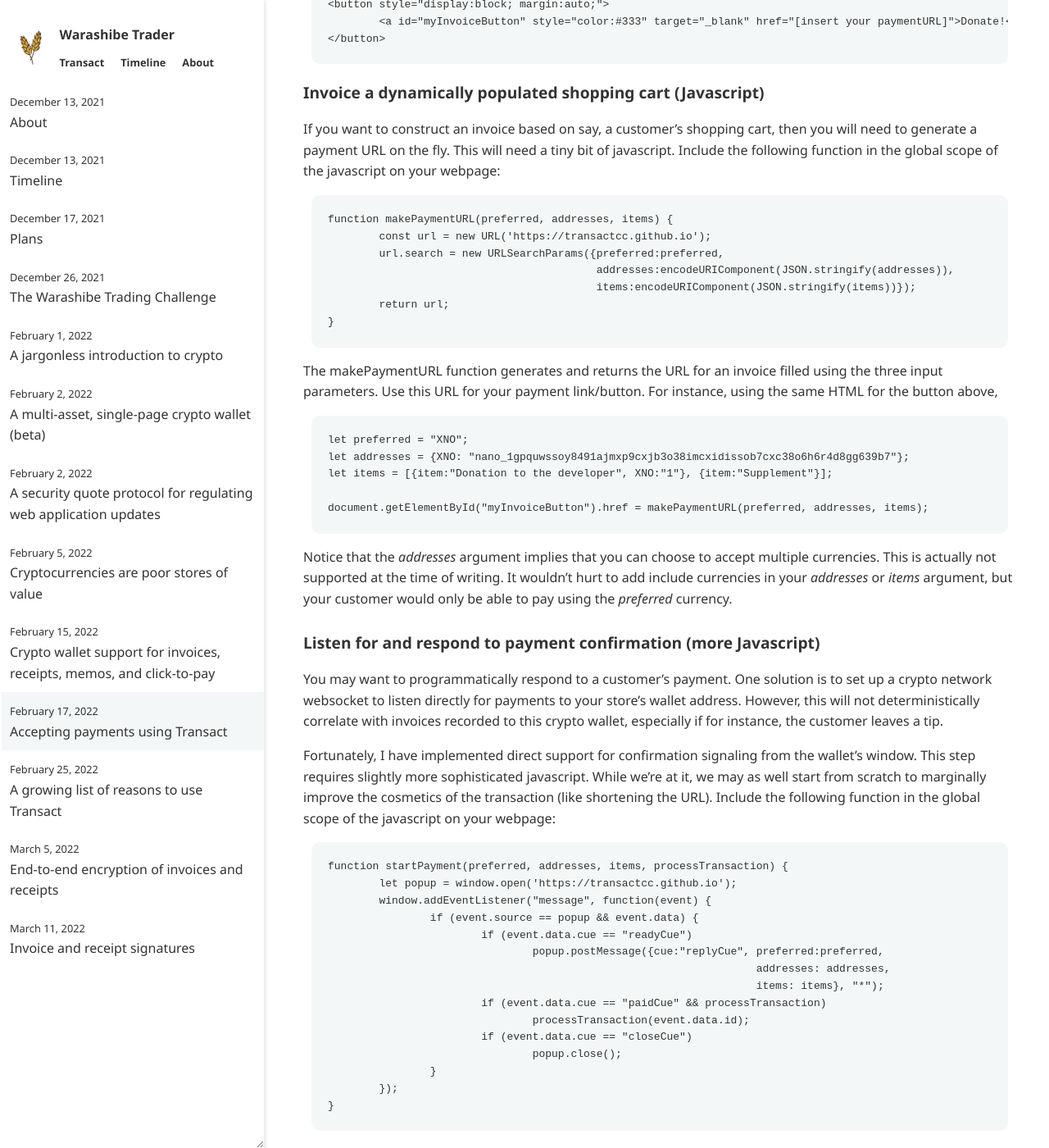
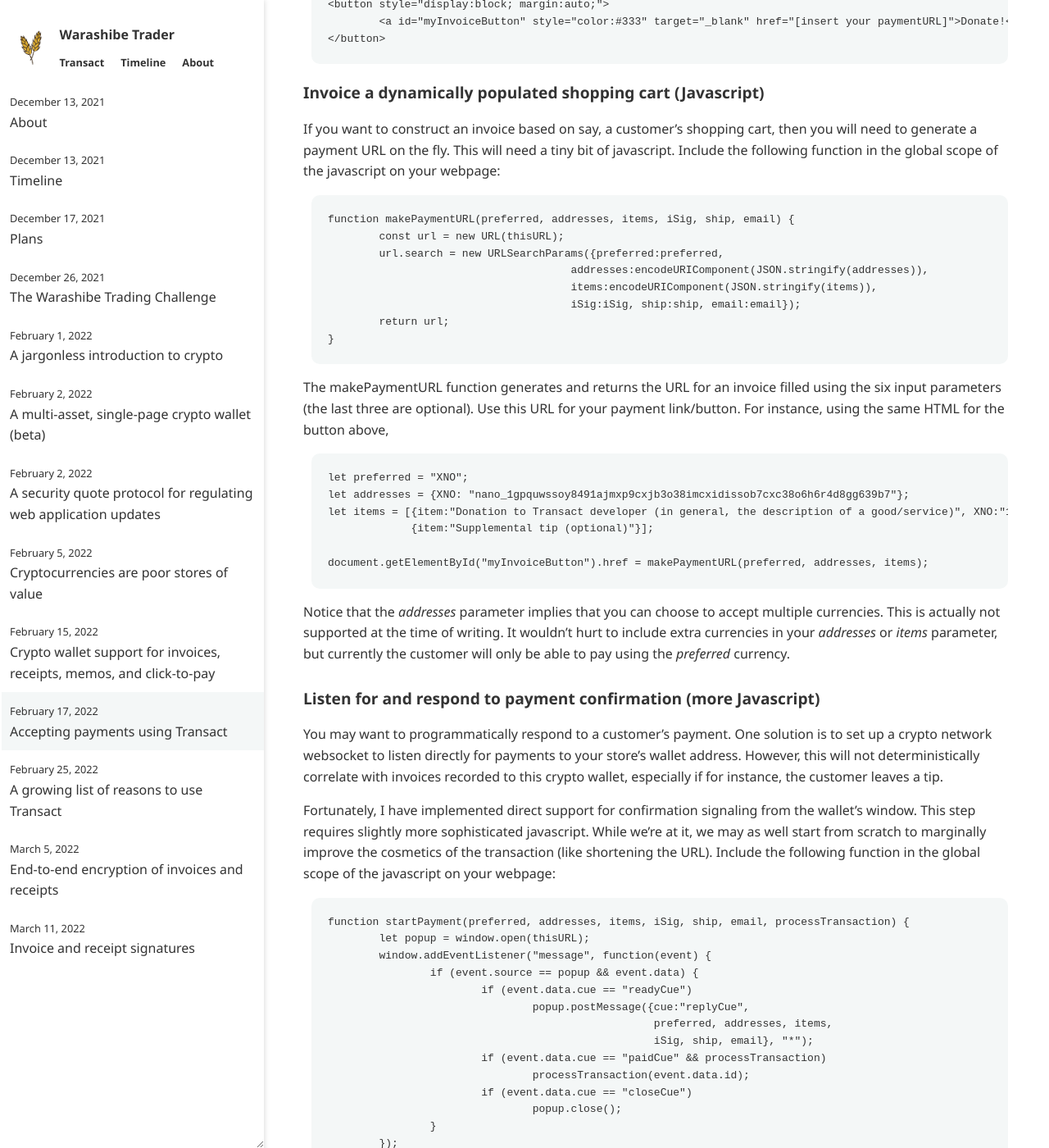
Before and after one commit to warashibetrader/warashibetrader.github.io, a Jekyll site: the page built from _posts/2022-02-17-invoices.md, in a window 1280 px wide and 1400 px high, scrolled down 584 px. Shown: the whole window at 82% size. Built offline with Jekyll 4.4.1, drawn with Linux system fonts in a browser that asks for light colours; some of the changed text lies outside the part shown.

Commit message:
Update 2022-02-17-invoices.md

```diff
--- a/_posts/2022-02-17-invoices.md
+++ b/_posts/2022-02-17-invoices.md
@@ -6,7 +6,7 @@
 
 ### Invoice a static product or service (URL)
 
-The in-wallet tool should suffice to produce the URL you need. For instance, I used the tool to make this [donation link](https://transactcc.github.io/?preferred=XNO&addresses=%257B%2522XNO%2522%253A%2522nano_1gpquwssoy8491ajmxp9cxjb3o38imcxidissob7cxc38o6h6r4d8gg639b7%2522%257D&items=%255B%257B%2522item%2522%253A%2522Donation%2520to%2520the%2520developer%2522%252C%2522XNO%2522%253A%25221%2522%257D%252C%257B%2522item%2522%253A%2522Supplement%2522%252C%2522XNO%2522%253A%2522%2522%257D%255D).
+The in-wallet tool should suffice to produce the URL you need. For instance, I used the tool to make this [donation link](https://transactcc.github.io/?preferred=XNO&addresses=%257B%2522XNO%2522%253A%2522nano_1gpquwssoy8491ajmxp9cxjb3o38imcxidissob7cxc38o6h6r4d8gg639b7%2522%257D&items=%255B%257B%2522item%2522%253A%2522Donation%2520to%2520Transact%2520developer%2520%28in%2520general%252C%2520the%2520description%2520of%2520a%2520good%252Fservice%29%2522%252C%2522XNO%2522%253A%25221.00%2522%257D%252C%257B%2522item%2522%253A%2522Supplemental%2520tip%2520%28optional%29%2522%252C%2522XNO%2522%253A%2522%2522%257D%255D&iSig=C815911C9A5B9F6A5BA080DC48BD2D7D854FBCA6B170E7312443A8744A94B465E2DAC14970E35C4539D9B5337885746D88601D5EF969B8A349430262FE14470F&ship=false&email=false).
 
 
 
@@ -15,7 +15,7 @@
 
 It's not very professional to ask for payment from an in-line link, and possibly disruptive for the link to leave the current website. A little HTML creates a button which opens the invoice in a new tab:
 
-<button style="display:block; margin:auto;"><a style="color:#333" target="_blank" href="https://transactcc.github.io/?preferred=XNO&addresses=%257B%2522XNO%2522%253A%2522nano_1gpquwssoy8491ajmxp9cxjb3o38imcxidissob7cxc38o6h6r4d8gg639b7%2522%257D&items=%255B%257B%2522item%2522%253A%2522Donation%2520to%2520the%2520developer%2522%252C%2522XNO%2522%253A%25221%2522%257D%252C%257B%2522item%2522%253A%2522Supplement%2522%252C%2522XNO%2522%253A%2522%2522%257D%255D">Donate!</a></button>
+<button style="display:block; margin:auto;"><a style="color:#333" target="_blank" href="https://transactcc.github.io/?preferred=XNO&addresses=%257B%2522XNO%2522%253A%2522nano_1gpquwssoy8491ajmxp9cxjb3o38imcxidissob7cxc38o6h6r4d8gg639b7%2522%257D&items=%255B%257B%2522item%2522%253A%2522Donation%2520to%2520Transact%2520developer%2520%28in%2520general%252C%2520the%2520description%2520of%2520a%2520good%252Fservice%29%2522%252C%2522XNO%2522%253A%25221.00%2522%257D%252C%257B%2522item%2522%253A%2522Supplemental%2520tip%2520%28optional%29%2522%252C%2522XNO%2522%253A%2522%2522%257D%255D&iSig=C815911C9A5B9F6A5BA080DC48BD2D7D854FBCA6B170E7312443A8744A94B465E2DAC14970E35C4539D9B5337885746D88601D5EF969B8A349430262FE14470F&ship=false&email=false">Donate!</a></button>
 
 Here is the HTML code in plaintext:
 
@@ -28,23 +28,25 @@
 
 If you want to construct an invoice based on say, a customer's shopping cart, then you will need to generate a payment URL on the fly. This will need a tiny bit of javascript. Include the following function in the global scope of the javascript on your webpage:
 
-	function makePaymentURL(preferred, addresses, items) {
-		const url = new URL('https://transactcc.github.io');
+	function makePaymentURL(preferred, addresses, items, iSig, ship, email) {
+		const url = new URL(thisURL);
 		url.search = new URLSearchParams({preferred:preferred,
-						  addresses:encodeURIComponent(JSON.stringify(addresses)),
-						  items:encodeURIComponent(JSON.stringify(items))});
+					      addresses:encodeURIComponent(JSON.stringify(addresses)),
+					      items:encodeURIComponent(JSON.stringify(items)),
+					      iSig:iSig, ship:ship, email:email});
 		return url;
 	}
 
-The makePaymentURL function generates and returns the URL for an invoice filled using the three input parameters. Use this URL for your payment link/button. For instance, using the same HTML for the button above,
+The makePaymentURL function generates and returns the URL for an invoice filled using the six input parameters (the last three are optional). Use this URL for your payment link/button. For instance, using the same HTML for the button above,
 
 	let preferred = "XNO";
 	let addresses = {XNO: "nano_1gpquwssoy8491ajmxp9cxjb3o38imcxidissob7cxc38o6h6r4d8gg639b7"};
-	let items = [{item:"Donation to the developer", XNO:"1"}, {item:"Supplement"}];
+	let items = [{item:"Donation to Transact developer (in general, the description of a good/service)", XNO:"1"},
+		     {item:"Supplemental tip (optional)"}];
 
 	document.getElementById("myInvoiceButton").href = makePaymentURL(preferred, addresses, items);
 
-Notice that the _addresses_ argument implies that you can choose to accept multiple currencies. This is actually not supported at the time of writing. It wouldn't hurt to add include currencies in your _addresses_ or _items_ argument, but your customer would only be able to pay using the _preferred_ currency.
+Notice that the _addresses_ parameter implies that you can choose to accept multiple currencies. This is actually not supported at the time of writing. It wouldn't hurt to include extra currencies in your _addresses_ or _items_ parameter, but currently the customer will only be able to pay using the _preferred_ currency.
 
 
 ### Listen for and respond to payment confirmation (more Javascript)
@@ -53,14 +55,14 @@
 
 Fortunately, I have implemented direct support for confirmation signaling from the wallet's window. This step requires slightly more sophisticated javascript. While we're at it, we may as well start from scratch to marginally improve the cosmetics of the transaction (like shortening the URL). Include the following function in the global scope of the javascript on your webpage:
 
-	function startPayment(preferred, addresses, items, processTransaction) {
-		let popup = window.open('https://transactcc.github.io');
+	function startPayment(preferred, addresses, items, iSig, ship, email, processTransaction) {
+		let popup = window.open(thisURL);
 		window.addEventListener("message", function(event) {
 			if (event.source == popup && event.data) {
 				if (event.data.cue == "readyCue")
-					popup.postMessage({cue:"replyCue", preferred:preferred,
-									   addresses: addresses,
-									   items: items}, "*");
+					popup.postMessage({cue:"replyCue",
+						     	   preferred, addresses, items,
+						     	   iSig, ship, email}, "*");
 				if (event.data.cue == "paidCue" && processTransaction)
 					processTransaction(event.data.id);
 				if (event.data.cue == "closeCue")
@@ -69,7 +71,7 @@
 		});
 	}
 
-The startPayment function initiates a payment based on the first three input parameters. The last parameter should be a function, which will be called when the payment is confirmed. This function has access to a single parameter, which is the transaction ID. For instance, you can use this to confirm the payment on the crypto network directly. (Of course, you want to let your server do this. The client cannot be trusted to run your site's code.)
+The startPayment function initiates a payment based on the first six input parameters. The last parameter should be a function, which will be called when the payment is confirmed. This function has access to a single parameter, which is the transaction ID. For instance, you can use this to confirm the payment on the crypto network directly. (Of course, you want to let your server do this. The client cannot be trusted to run your site's code.)
 
 The following example creates a thank-you alert when the client completes a payment. First, the button,
 
@@ -79,16 +81,17 @@
 
 	let preferred = "XNO";
 	let addresses = {XNO: "nano_1gpquwssoy8491ajmxp9cxjb3o38imcxidissob7cxc38o6h6r4d8gg639b7"};
-	let items = [{item:"Donation to the developer", XNO:"1"}, {item:"Supplement"}];
+	let items = [{item:"Donation to Transact developer (in general, the description of a good/service)", XNO:"1"},
+		     {item:"Supplemental tip (optional)"}];
 	function myPaymentResponse(transactionID) {
 		alert("Thank you!");
-		// Send transactionID to your server.
+		// Then send transactionID to your server.
 		// Have your server verify the transaction on the crypto network directly.
 		// Possibly do more after verification.
 	}
 
 	document.getElementById("jsInvoice").onclick = function() {
-		startPayment(preferred, addresses, items, myPaymentResponse);
+		startPayment(preferred, addresses, items, null, false, false, myPaymentResponse);
 	};
 
 Demo, using exactly the above three blocks of code:
@@ -96,32 +99,34 @@
 <button id="jsInvoice" style="display:block; margin:auto;">Donate!</button>
 
 <script>
-function startPayment(preferred, addresses, items, processTransaction) {
-	let popup = window.open('https://transactcc.github.io');
+function startPayment(preferred, addresses, items, iSig, ship, email, processTransaction) {
+	let popup = window.open(thisURL);
 	window.addEventListener("message", function(event) {
 		if (event.source == popup && event.data) {
 			if (event.data.cue == "readyCue")
-				popup.postMessage({cue:"replyCue", preferred:preferred,
-								   addresses: addresses,
-								   items: items}, "*");
+				popup.postMessage({cue:"replyCue",
+						   preferred, addresses, items,
+						   iSig, ship, email}, "*");
 			if (event.data.cue == "paidCue" && processTransaction)
 				processTransaction(event.data.id);
-			if (event.data.cue == "closeCue") popup.close();
+			if (event.data.cue == "closeCue")
+				popup.close();
 		}
 	});
 }
 
 let preferred = "XNO";
 let addresses = {XNO: "nano_1gpquwssoy8491ajmxp9cxjb3o38imcxidissob7cxc38o6h6r4d8gg639b7"};
-let items = [{item:"Donation to the developer", XNO:"1"}, {item:"Supplement"}];
+let items = [{item:"Donation to Transact developer (in general, the description of a good/service)", XNO:"1"},
+	     {item:"Supplemental tip (optional)"}];
 function myPaymentResponse(transactionID) {
 	alert("Thank you!");
-	// Send transactionID to your server.
+	// Then send transactionID to your server.
 	// Have your server verify the transaction on the crypto network directly.
 	// Possibly do more after verification.
 }
 
 document.getElementById("jsInvoice").onclick = function() {
-	startPayment(preferred, addresses, items, myPaymentResponse);
+	startPayment(preferred, addresses, items, null, false, false, myPaymentResponse);
 };
 </script>
```
